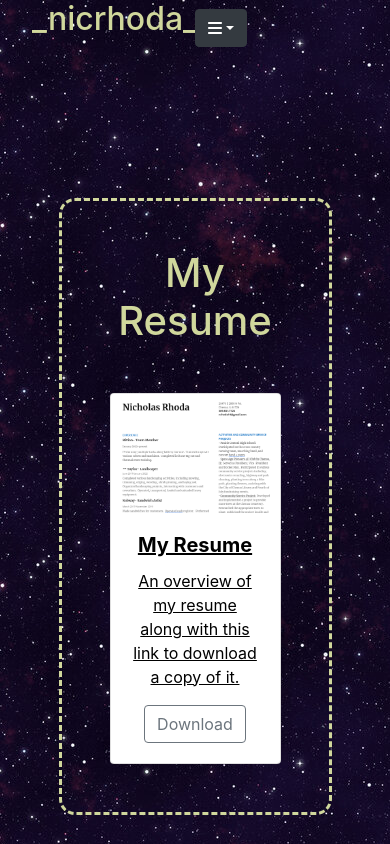
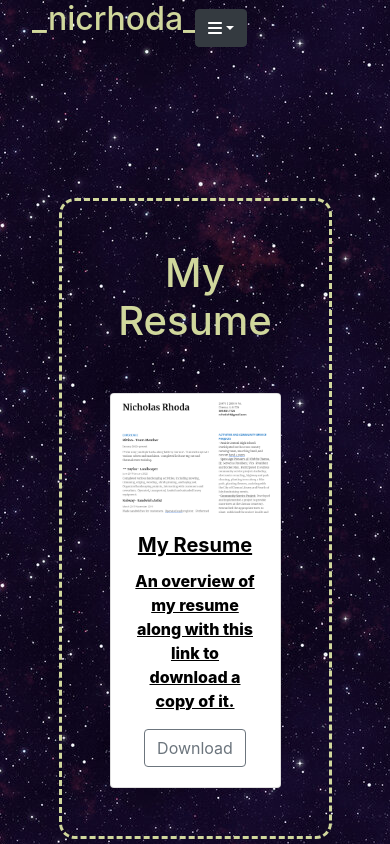
Before and after one commit to nicrhoda/nicrhoda_portfolio, a React (Create React App) app: page /resume in a window 390 px wide. Shown: the top 844 px of the page. Built offline with nearby package versions, Linux system fonts and the light colour scheme.

Commit message:
added touch up styles to resume.js

```diff
--- a/src/App.css
+++ b/src/App.css
@@ -294,6 +294,7 @@ color:#d0d79c;
 .resumeCardText {
     color:black;
     text-decoration: underline;
+    font-weight: 800;
 }
 
 .resumeCardTitle {
```
Also changed, not shown: 1 other file (tests, documents, lock files or other folders).
